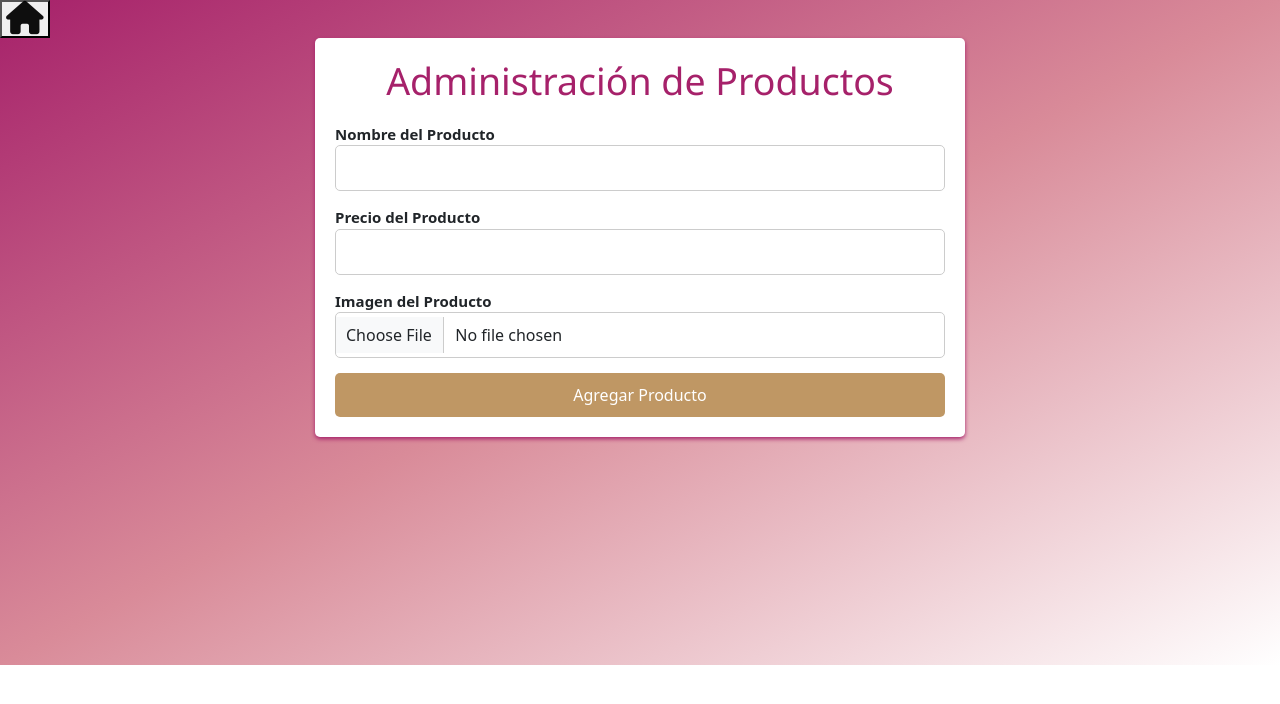
After one commit to Godkaiser/SC502_2C2023_2, a PHP site: page /TiendaAdmin.html in a window 1280 px wide. The commit adds this page. Shown: the top 704 px of the page. Run offline with PHP 8.4, Linux system fonts and the light colour scheme.

Commit message:
Diseño Vista Admin Tienda
Se realizó el diseño de la tienda desde la vista del administrador, falta conectar a base de datos

```diff
--- /dev/null
+++ b/views/assets/TiendaAdmin.html
@@ -0,0 +1,59 @@
+<!DOCTYPE html>
+<html>
+
+<head>
+    <title>Tienda Virtual - Administración</title>
+    <link rel="stylesheet" href="https://www.w3schools.com/w3css/4/w3.css">
+    <link rel="stylesheet" type="text/css" href="css/TiendaAdmin.css">
+    <link href="https://cdn.jsdelivr.net/npm/bootstrap@5.3.0/dist/css/bootstrap.min.css" rel="stylesheet"
+        integrity="sha384-9ndCyUaIbzAi2FUVXJi0CjmCapSmO7SnpJef0486qhLnuZ2cdeRhO02iuK6FUUVM" crossorigin="anonymous">
+    <link href="https://cdn.jsdelivr.net/npm/bootstrap@5.3.0/dist/css/bootstrap.min.css" rel="stylesheet"
+        integrity="sha384-9ndCyUaIbzAi2FUVXJi0CjmCapSmO7SnpJef0486qhLnuZ2cdeRhO02iuK6FUUVM" crossorigin="anonymous">
+    <link rel="stylesheet" href="https://cdnjs.cloudflare.com/ajax/libs/font-awesome/6.4.0/css/all.min.css"
+        integrity="sha512-iecdLmaskl7CVkqkXNQ/ZH/XLlvWZOJyj7Yy7tcenmpD1ypASozpmT/E0iPtmFIB46ZmdtAc9eNBvH0H/ZpiBw=="
+        crossorigin="anonymous" referrerpolicy="no-referrer" />
+</head>
+
+<body>
+
+    <!-- SIDEBAR -->
+    <div class="Navegador w3-sidebar w3-bar-block w3-card w3-animate-left" style="display:none" id="miSidebar">
+        <button class="BotonCerrar w3-bar-item w3-button w3-large" onclick="Cerrar_Nav()">Cerrar &times;</button>
+        <a href="Index.html" class="OpcionNav w3-button w3-bar-item"><br>Inicio</a>
+        <a href="Login.html" class="OpcionNav w3-button w3-bar-item"><br>Ingresar a sistema</a>
+        <a href="TiendaVirtual.html" class="OpcionNav w3-button w3-bar-item"><br>Tienda Virtual</a>
+        <a href="Servicios.html" class="OpcionNav w3-button w3-bar-item"><br>Servicios</a>
+        <a href="Citas.html" class="OpcionNav w3-button w3-bar-item"><br>Reservacion de Cita</a>
+        <a href="Nosotros.html" class="OpcionNav w3-button w3-bar-item"><br>Nosotros</a>
+    </div>
+    <div id="main">
+        <div class="contenedorNav">
+            <button id="AbrirNav" class="BotonNav" onclick="Abrir_Nav()"><i
+                    class="fa-solid fa-house fa-beat-fade fa-2x"></i></button>
+        </div>
+    </div>
+
+    <!-- FORMULARIO DE ADMINISTRACIÓN -->
+    <div class="formulario-administracion">
+        <h1 class="titulo">Administración de Productos</h1>
+        <form id="product-form">
+            <div class="form-group">
+                <label for="product-name">Nombre del Producto</label>
+                <input type="text" id="product-name" class="form-control" required>
+            </div>
+            <div class="form-group">
+                <label for="product-price">Precio del Producto</label>
+                <input type="number" id="product-price" class="form-control" required>
+            </div>
+            <div class="form-group">
+                <label for="product-image">Imagen del Producto</label>
+                <input type="file" id="product-image" class="form-control" required>
+            </div>
+            <button type="submit" class="btn btn-primary">Agregar Producto</button>
+        </form>
+    </div>
+
+    <script src="js/TiendaAdmin.js"></script>
+</body>
+
+</html>
--- a/views/assets/TiendaVirtual.html
+++ b/views/assets/TiendaVirtual.html
@@ -27,7 +27,7 @@
     <div id="main">
         <div class="contenedorNav">
             <button id="AbrirNav" class="BotonNav" onclick="Abrir_Nav()"><i
-                    class="fa-solid fa-house fa-beat-fade fa-2xl" style="color: #faa0fc;"></i></button>
+                    class="fa-solid fa-house fa-beat-fade fa-2x"></i></button>
             <!--CARRITO-->
             <button id="AbrirNavCarro" class="BotonNavCarro" onclick="Abrir_Carrito()">
                 <i id="carritoIcono" class="fas fa-shopping-cart"></i>
--- a/views/assets/css/Citas.css
+++ b/views/assets/css/Citas.css
@@ -3,7 +3,6 @@
 body {
     background: linear-gradient(to bottom right, #A6216A, #D98B99, white);
     background-repeat: no-repeat;
-
     font-family: 'Libre Baskerville', serif;
 }
 
--- /dev/null
+++ b/views/assets/css/TiendaAdmin.css
@@ -0,0 +1,58 @@
+@import url('https://fonts.googleapis.com/css2?family=Libre+Baskerville:wght@700&display=swap');
+
+body {
+    background: linear-gradient(to bottom right, #A6216A, #D98B99, white);
+    background-repeat: no-repeat;
+    background-size: 100%;
+    font-family: 'Libre Baskerville', serif;
+    padding-bottom: 228px;
+}
+
+.formulario-administracion {
+    max-width: 650px;
+    margin: 0 auto;
+    padding: 20px;
+    background-color: white;
+    border-radius: 5px;
+    box-shadow: 0 2px 4px rgba(166, 33, 106, 3);
+}
+
+.titulo{
+    color: #A6216A;
+    text-align: center;
+    margin-bottom: 20px;
+}
+
+.form-group {
+    margin-bottom: 15px;
+}
+
+label {
+    font-weight: bold;
+}
+
+input[type="text"],
+input[type="number"],
+input[type="file"] {
+    width: 100%;
+    padding: 10px;
+    border: 1px solid #ccc;
+    border-radius: 5px;
+    font-size: 16px;
+}
+
+button[type="submit"] {
+    display: block;
+    width: 100%;
+    padding: 10px;
+    background-color: #BF9764;
+    color: #fff;
+    border: none;
+    border-radius: 5px;
+    font-size: 16px;
+    cursor: pointer;
+}
+
+button[type="submit"]:hover {
+    background-color: #A6216A;
+}
--- /dev/null
+++ b/views/assets/js/TiendaAdmin.js
@@ -0,0 +1,34 @@
+document.getElementById('product-form').addEventListener('submit', function(event) {
+    event.preventDefault();
+
+    // Obtener los valores del formulario
+    const name = document.getElementById('name').value;
+    const price = document.getElementById('price').value;
+    const description = document.getElementById('description').value;
+
+    // Crear un objeto FormData para enviar los datos al servidor
+    const formData = new FormData();
+    formData.append('name', name);
+    formData.append('price', price);
+    formData.append('description', description);
+
+    // Realizar la solicitud AJAX al servidor PHP
+    fetch('agregar_producto.php', {
+      method: 'POST',
+      body: formData
+    })
+    .then(response => response.json())
+    .then(data => {
+      // Manejar la respuesta del servidor
+      if (data.success) {
+        alert('El producto se agregó correctamente.');
+        // Actualizar la lista de productos en la página
+        // ...
+      } else {
+        alert('Ocurrió un error al agregar el producto.');
+      }
+    })
+    .catch(error => {
+      console.error('Error:', error);
+    });
+  });
```
Also changed, not shown: views/assets/css/TiendaVirtual.css (+26 -21 lines), views/assets/php/tiendaAdmin.php (added, +16 -0 lines).
